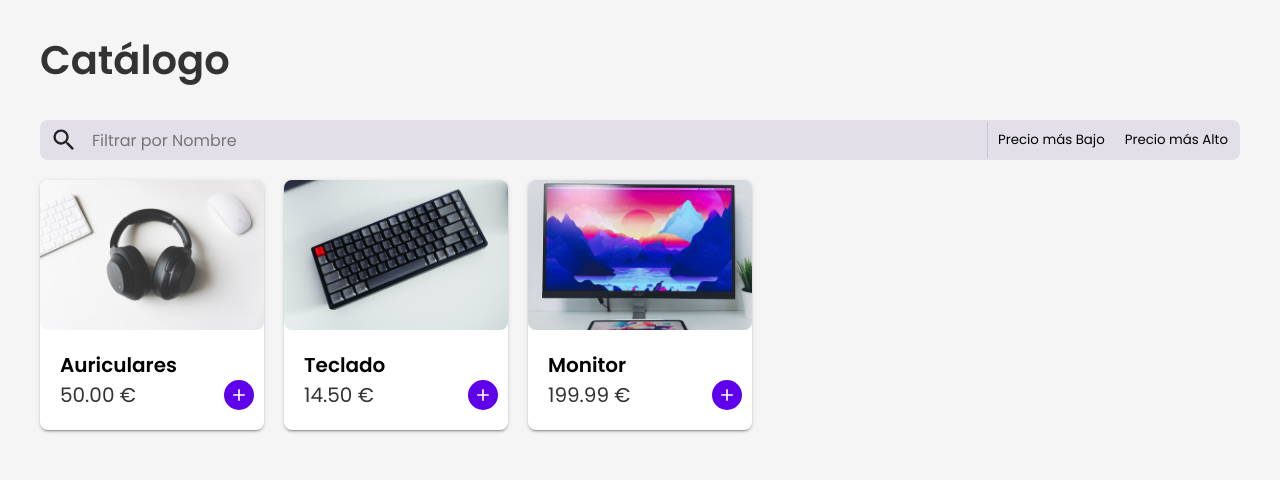
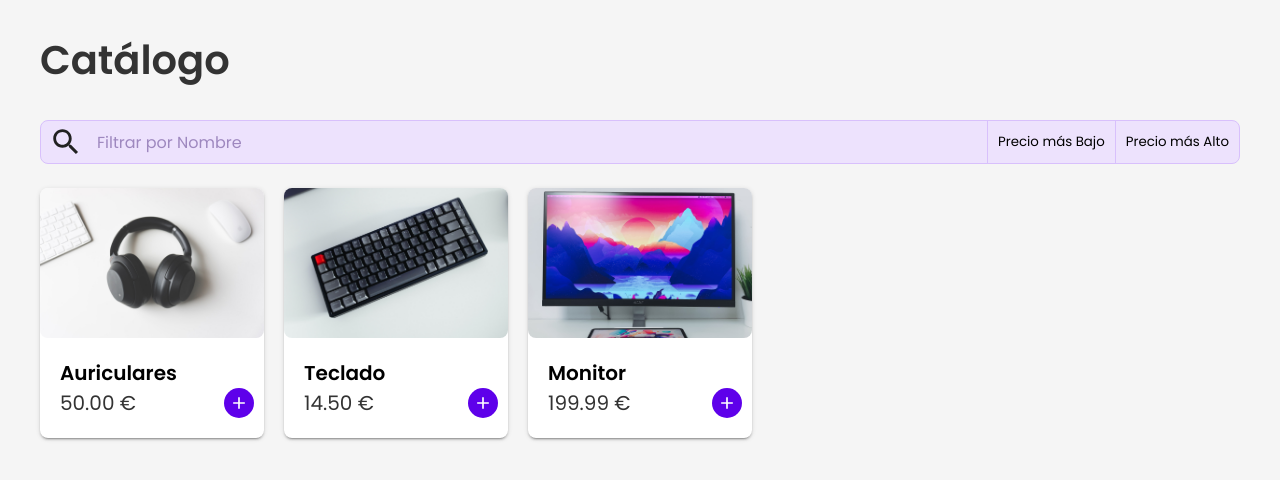
Before and after one commit to ako-tech/angular-route-params-as-inputs-example, an Angular app: page /catalog in a window 1280 px wide. Shown: the top 480 px of the page. Built offline with nearby package versions, Linux system fonts and the light colour scheme.

Commit message:
standarize to scss files and final style touches

```diff
--- a/src/app/catalog/catalog.component.ts
+++ b/src/app/catalog/catalog.component.ts
@@ -9,7 +9,7 @@ import { Products } from './product.interface';
 @Component({
   selector: 'ako-catalog',
   templateUrl: './catalog.component.html',
-  styleUrls: ['./catalog.component.css'],
+  styleUrls: ['./catalog.component.scss'],
   changeDetection: ChangeDetectionStrategy.OnPush,
 })
 export class CatalogComponent {
--- a/src/app/catalog/filter/filter.component.scss
+++ b/src/app/catalog/filter/filter.component.scss
@@ -1,11 +1,15 @@
+$background-color: hsl(264, 90%, 94%);
+$background-color-active: darken($background-color, 7%);
+
 :host {
   display: flex;
-  height: 40px;
-  background-color: #e3dfe9;
+  height: 44px;
+  background-color: $background-color;
+  border: 1px solid $background-color-active;
   border-radius: 8px;
-  margin-bottom: var(--base-separation);
+  margin-bottom: 24px;
   align-items: stretch;
-  padding: 2px;
+  overflow: hidden;
 }
 
 .search {
@@ -23,6 +27,10 @@
     outline: none;
     font-size: 0.8rem;
     flex-grow: 1;
+
+    &::placeholder {
+      color: desaturate(darken($background-color, 30%), 60%);
+    }
   }
 }
 
@@ -31,13 +39,10 @@ button {
   border: none;
   padding: 0 var(--half-separation);
   white-space: nowrap;
+  border-left: 1px solid $background-color-active;
 
   &:hover,
   &.active {
-    background-color: #ccc2dc;
-  }
-
-  &:nth-last-child(2) {
-    border-left: 1px solid #ccc2dc;
+    background-color: $background-color-active;
   }
 }
--- a/src/app/catalog/other-products/other-products.component.ts
+++ b/src/app/catalog/other-products/other-products.component.ts
@@ -6,7 +6,7 @@ import { ActivatedRoute } from '@angular/router';
 @Component({
   selector: 'ako-other-products',
   templateUrl: './other-products.component.html',
-  styleUrls: ['./other-products.component.css'],
+  styleUrls: ['./other-products.component.scss'],
   changeDetection: ChangeDetectionStrategy.OnPush,
 })
 export class OtherProductsComponent {
--- a/src/app/catalog/product-details/product-details.component.ts
+++ b/src/app/catalog/product-details/product-details.component.ts
@@ -8,7 +8,7 @@ import { Product } from '../product.interface';
 @Component({
   selector: 'ako-product-details',
   templateUrl: './product-details.component.html',
-  styleUrls: ['./product-details.component.css'],
+  styleUrls: ['./product-details.component.scss'],
   changeDetection: ChangeDetectionStrategy.OnPush,
 })
 export class ProductDetailsComponent {
--- a/src/app/catalog/product/catalog-product.component.ts
+++ b/src/app/catalog/product/catalog-product.component.ts
@@ -5,7 +5,7 @@ import { Product } from '../product.interface';
 @Component({
   selector: 'ako-catalog-product',
   templateUrl: './catalog-product.component.html',
-  styleUrls: ['./catalog-product.component.css'],
+  styleUrls: ['./catalog-product.component.scss'],
   changeDetection: ChangeDetectionStrategy.OnPush,
 })
 export class CatalogProductComponent {
--- a/src/styles.scss
+++ b/src/styles.scss
@@ -27,6 +27,6 @@ body {
   display: grid;
   grid-template: 1fr / 1fr;
   width: 100vw;
-  place-items: start center;
+  place-items: start stretch;
   padding: var(--base-separation);
 }
```
Also changed, not shown: src/app/catalog/catalog.component.scss (renamed from src/app/catalog/catalog.component.css), src/app/catalog/other-products/other-products.component.scss (renamed from src/app/catalog/other-products/other-products.component.css), src/app/catalog/product-details/product-details.component.scss (renamed from src/app/catalog/product-details/product-details.component.css), src/app/catalog/product/catalog-product.component.scss (renamed from src/app/catalog/product/catalog-product.component.css).
